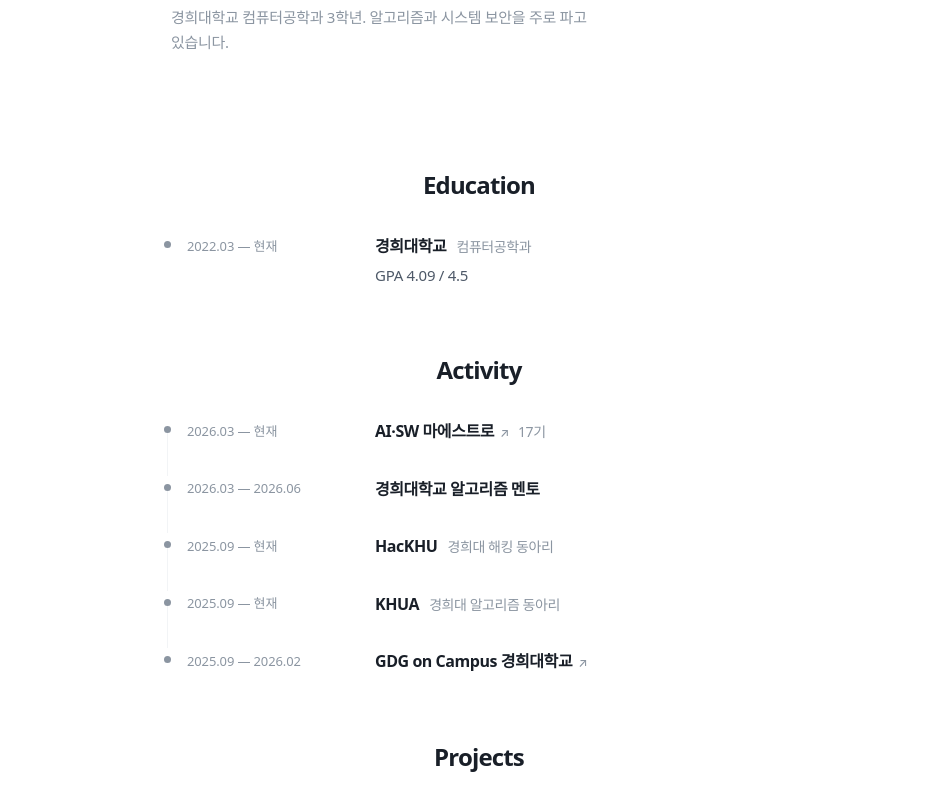
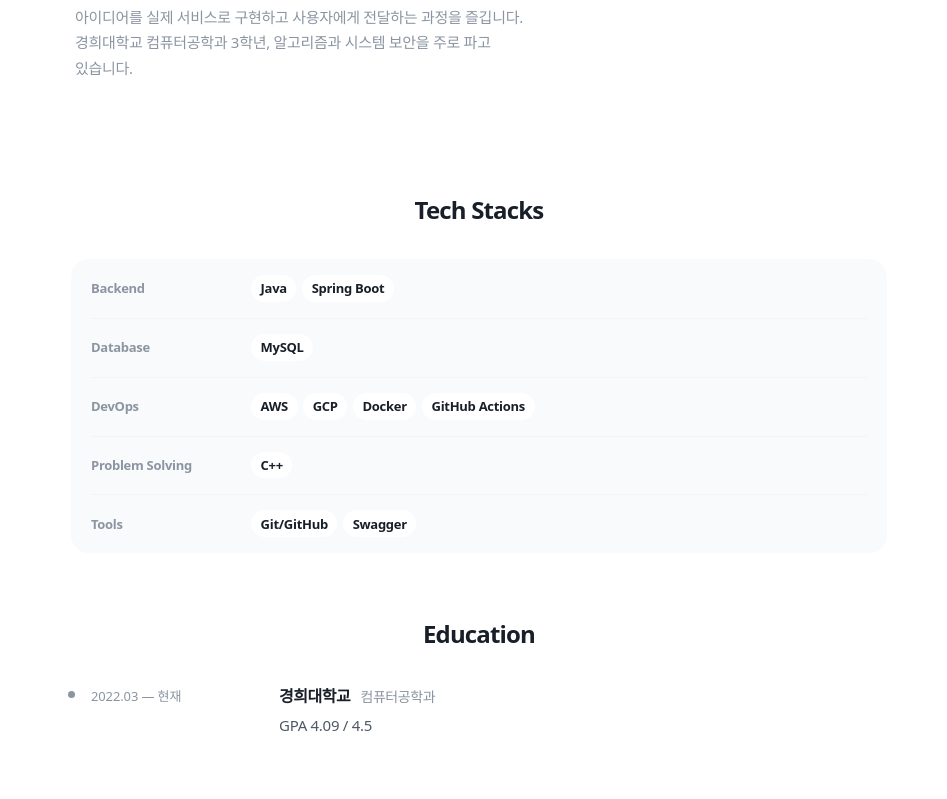
Before and after one commit to kangkyunghyun/kangkyunghyun.github.io, an Astro site: page / in a window 1280 px wide. Shown: the part 335-1134 px from the top of the page, without its empty margins (161-1108 px from the left). Built offline with nearby package versions, Linux system fonts and the light colour scheme; Astro itself is replaced by a stand-in of ours.

Commit message:
Feat: Tech Stacks 섹션과 연락처 추가
- 노션 개인 소개 페이지의 기술 스택을 분야별로 정리해 추가
- TOPCIT 수준 4(672점), solved.ac, 이메일을 이력과 푸터에 반영
- 셸 폭을 54rem으로 넓히고 글 본문은 42rem으로 따로 유지

```diff
--- a/src/layouts/Base.astro
+++ b/src/layouts/Base.astro
@@ -92,12 +92,22 @@
 								>이전 블로그
 							</a>
 						</li>
+						<li>
+							<a href="mailto:kyunghyun.dev@gmail.com">
+								<svg viewBox="0 0 24 24" aria-hidden="true"
+									><rect width="20" height="16" x="2" y="4" rx="2"
+									></rect><path d="m22 7-8.97 5.7a1.94 1.94 0 0 1-2.06 0L2 7"
+									></path></svg
+								>Email
+							</a>
+						</li>
 					</ul>
 				</div>
 
 				<div>
 					<h2>Quick Links</h2>
 					<ul>
+						<li><a href="/#stacks">Tech Stacks</a></li>
 						<li><a href="/#activity">Activity</a></li>
 						<li><a href="/#projects">Projects</a></li>
 						<li><a href="/#awards">Awards</a></li>
@@ -122,7 +132,7 @@
 		--line: #f2f4f6;
 		--blue: #3182f6;
 		--r: 18px;
-		--measure: 42rem;
+		--measure: 54rem;
 		--pad: clamp(1rem, 4vw, 1.5rem);
 	}
 	@media (prefers-color-scheme: dark) {
@@ -173,7 +183,7 @@
 		align-items: center;
 		justify-content: space-between;
 		gap: 1.5rem;
-		max-width: 56rem;
+		max-width: var(--measure);
 		margin: 0 auto;
 	}
 	.wordmark {
--- a/src/pages/index.astro
+++ b/src/pages/index.astro
@@ -83,13 +83,29 @@
 ];
 
 const certs = [
+	{ period: '2026.05', title: 'TOPCIT', aside: '수준 4 (672점)' },
 	{ period: '2026.03', title: 'SQLD' },
 	{ period: '2023.04', title: '정보처리기능사' },
 ];
 
+// 출처: 노션 개인 소개 페이지 ▶ Tech Stacks
+const stacks = [
+	['Backend', ['Java', 'Spring Boot']],
+	['Database', ['MySQL']],
+	['DevOps', ['AWS', 'GCP', 'Docker', 'GitHub Actions']],
+	['Problem Solving', ['C++']],
+	['Tools', ['Git/GitHub', 'Swagger']],
+];
+
 const links = [
 	['GitHub', 'github.com/kangkyunghyun', 'https://github.com/kangkyunghyun'],
+	[
+		'solved.ac',
+		'Platinum 2 · 1300+ solved',
+		'https://solved.ac/profile/kangkh0906',
+	],
 	['이전 블로그', 'khyunx.tistory.com · 348편', 'https://khyunx.tistory.com'],
+	['Email', 'kyunghyun.dev@gmail.com', 'mailto:kyunghyun.dev@gmail.com'],
 ];
 ---
 
@@ -102,9 +118,28 @@
 			만든 걸 실제로 누가<br />쓰게 만드는 개발자<br /><strong>강경현</strong>입니다.
 		</h1>
 		<p>
-			경희대학교 컴퓨터공학과 3학년. 알고리즘과 시스템 보안을 주로 파고
+			아이디어를 실제 서비스로 구현하고 사용자에게 전달하는 과정을 즐깁니다.
+			경희대학교 컴퓨터공학과 3학년, 알고리즘과 시스템 보안을 주로 파고
 			있습니다.
 		</p>
+	</section>
+
+	<section id="stacks">
+		<h2>Tech Stacks</h2>
+		<div class="card">
+			{
+				stacks.map(([field, items]) => (
+					<div class="stack">
+						<span class="field">{field}</span>
+						<span class="chips">
+							{(items as string[]).map((s) => (
+								<span class="chip">{s}</span>
+							))}
+						</span>
+					</div>
+				))
+			}
+		</div>
 	</section>
 
 	<section id="education">
@@ -258,6 +293,31 @@
 		font-size: 0.9375rem;
 	}
 
+	.stack {
+		display: grid;
+		grid-template-columns: 9rem 1fr;
+		align-items: baseline;
+		gap: 1rem;
+		padding: 1rem 1.25rem;
+	}
+	.field {
+		color: var(--fg3);
+		font-size: 0.8125rem;
+		font-weight: 700;
+	}
+	.chips {
+		display: flex;
+		flex-wrap: wrap;
+		gap: 0.35rem;
+	}
+	.chip {
+		padding: 0.15rem 0.6rem;
+		border-radius: 999px;
+		background: var(--bg);
+		font-size: 0.8125rem;
+		font-weight: 600;
+	}
+
 	.row {
 		display: flex;
 		align-items: center;
@@ -295,5 +355,9 @@
 			flex-direction: column;
 			gap: 0.2rem;
 		}
+		.stack {
+			grid-template-columns: 1fr;
+			gap: 0.5rem;
+		}
 	}
 </style>
```
Also changed, not shown: spec/3-1-DESIGN-ARCHITECTURE.md (+6 -2 lines), spec/3-2-DESIGN-DECISIONS.md (+2 -0 lines), src/pages/posts/[...slug].astro (+8 -0 lines).
